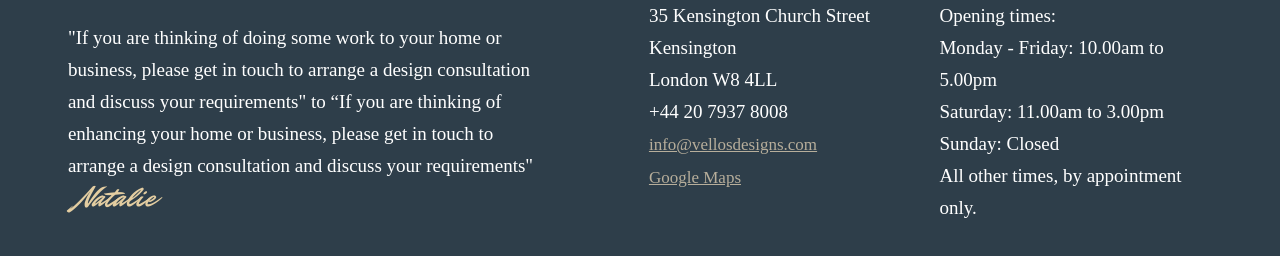
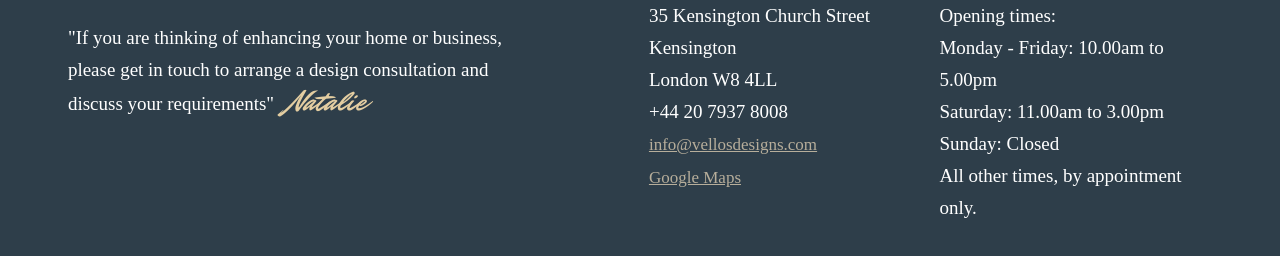
Before and after one commit to frazerf/vellos-interiors, a website: page app/index.html in a window 1280 px wide. Shown: the part 3627-3883 px from the top of the page. Drawn offline with Linux system fonts and the light colour scheme.

Commit message:
Contact update.

```diff
--- a/app/index.html
+++ b/app/index.html
@@ -372,11 +372,9 @@
           <div class="col-xs-12 col-md-5">
             <h2>Vellos Designs</h2>
             <p>
-              "If you are thinking of doing some work to your home or business,
-              please get in touch to arrange a design consultation and discuss
-              your requirements" to “If you are thinking of enhancing your home
-              or business, please get in touch to arrange a design consultation
-              and discuss your requirements" <span class="signed">Natalie</span>
+              "If you are thinking of enhancing your home or business, please
+              get in touch to arrange a design consultation and discuss your
+              requirements" <span class="signed">Natalie</span>
             </p>
           </div>
           <div class="col-md-offset-1 col-xs-12 col-md-3">
```
